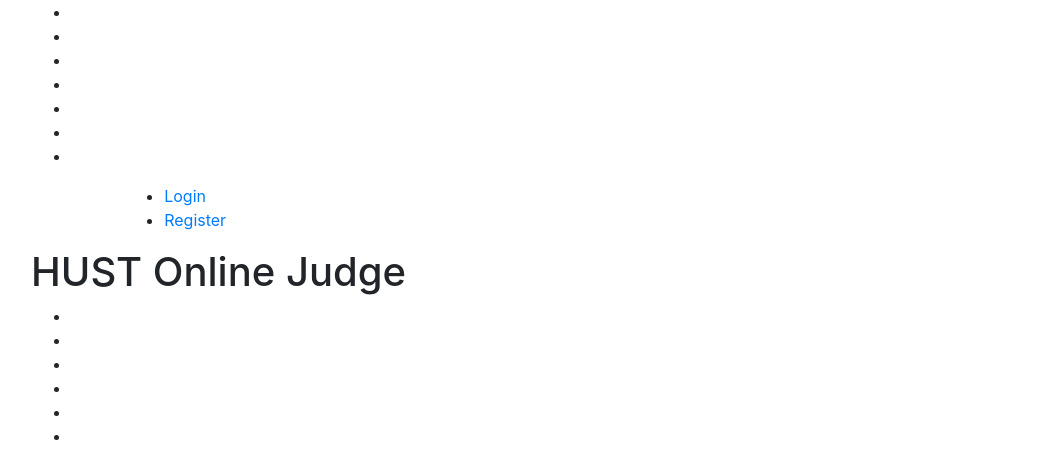
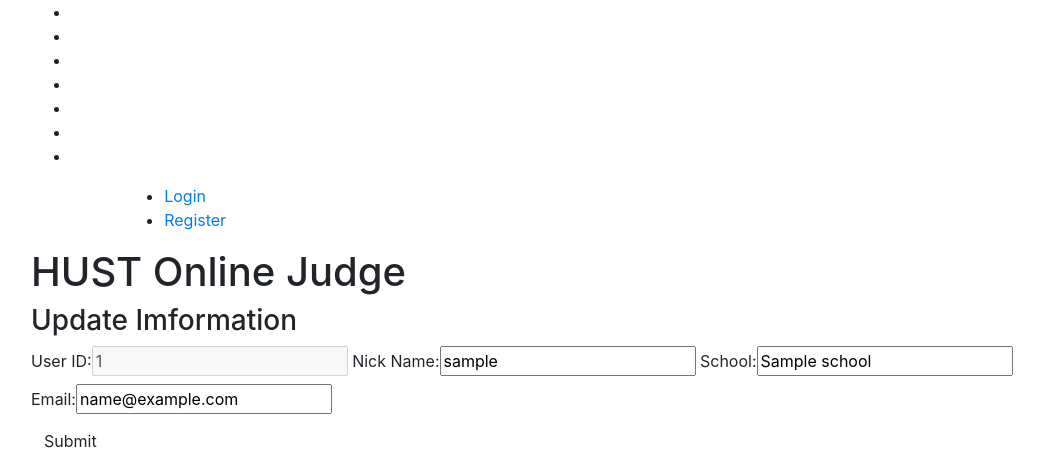
Before and after one commit to freefcw/hustoj, a PHP site: the page made by application/views/user/edit.php in a window 1280 px wide. Shown: the top 466 px of the page, without its empty margins (54-1098 px from the left). Run offline with PHP 8.4, Linux system fonts and the light colour scheme; the template is opened without the code that fills it: most values are stand-ins (such as "Sample title", 1, 10 or a date in 2020); data that the repository does not hold is empty; settings files or empty folders that the repository lacks are supplied; some libraries are stand-ins or nearby versions.

Commit message:
add setting page simple view

```diff
--- a/application/views/user/edit.php
+++ b/application/views/user/edit.php
@@ -0,0 +1,12 @@
+<div class="edit-userinfo">
+    <h3 class="page-title">Update Imformation</h3>
+    <form action="/account/setting" method="POST">
+        <fieldset>
+            <label><span>User ID:</span><input type="text" disabled="disabled" value="<?php print $userinfo->user_id;?>"/></label>
+            <label><span>Nick Name:</span><input type="text" value="<?php print $userinfo->nick;?>"/></label>
+            <label><span>School:</span><input type="text" value="<?php print $userinfo->school;?>"/></label>
+            <label><span>Email:</span><input type="text" value="<?php print $userinfo->email;?>"/></label>
+        </fieldset>
+        <input type="submit" value="Submit" class="btn"/>
+    </form>
+</div>
--- a/application/views/user/profile.php
+++ b/application/views/user/profile.php
@@ -1,5 +1,6 @@
-<h1>About <?php echo $u->user_id ?></h1>
-<dl id="user-info">
+<div class="user-profile">
+<h3 class="page-title">About <?php echo $u->user_id ?></h3>
+<dl id="basic-info">
 <dt>nick:</dt>
 <dd><?php echo $u->nick;?></dd>
 <dt>school:</dt>
@@ -15,3 +16,4 @@
 <dt>reg time:</dt>
 <dd><?php echo $u->reg_time;?></dd>
 </dl>
+</div>
```
Also changed, not shown: application/classes/controller/account.php (+17 -1 lines), application/classes/controller/user.php (+0 -7 lines), static/style/style.css (+19 -0 lines).
